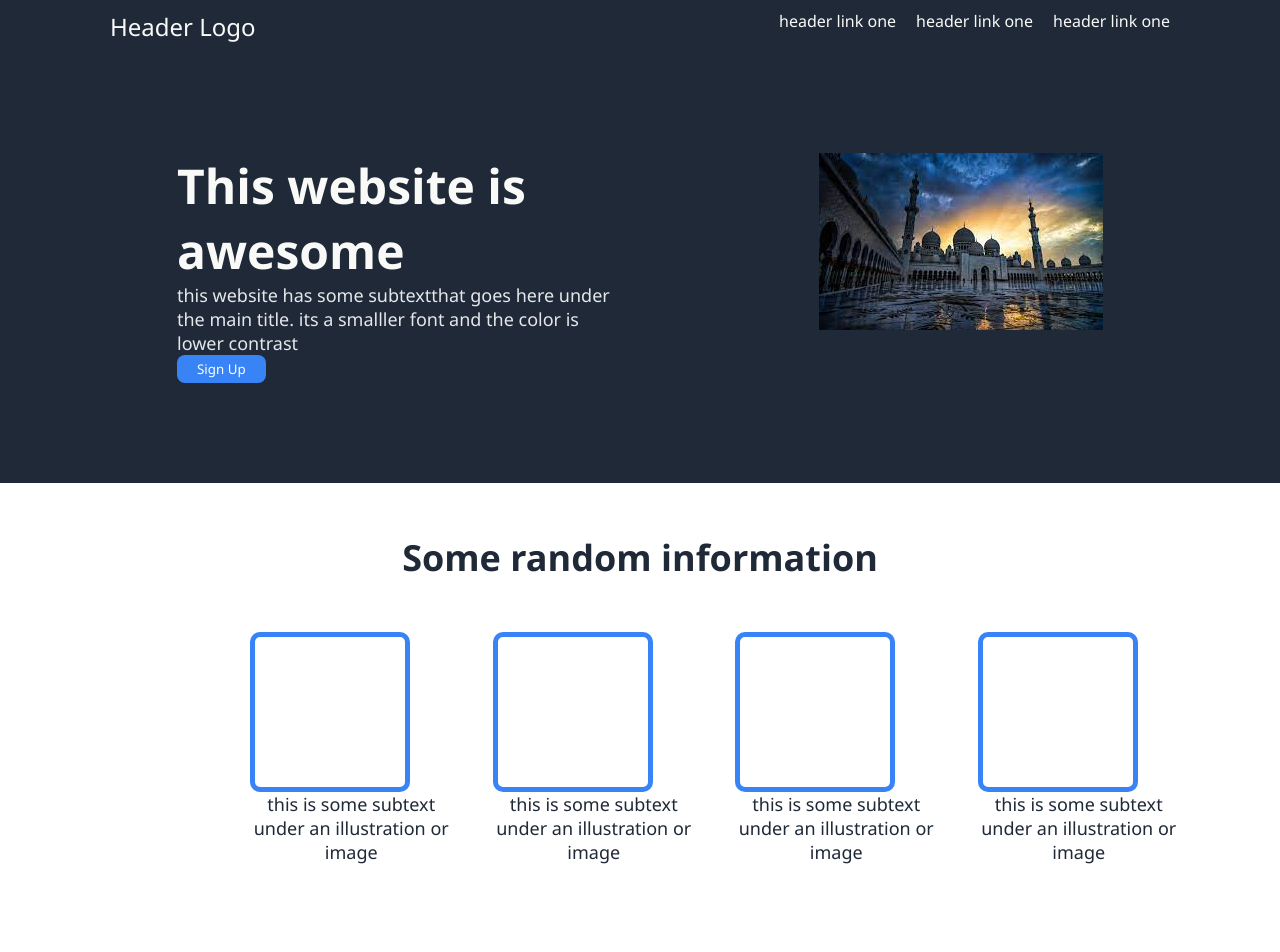
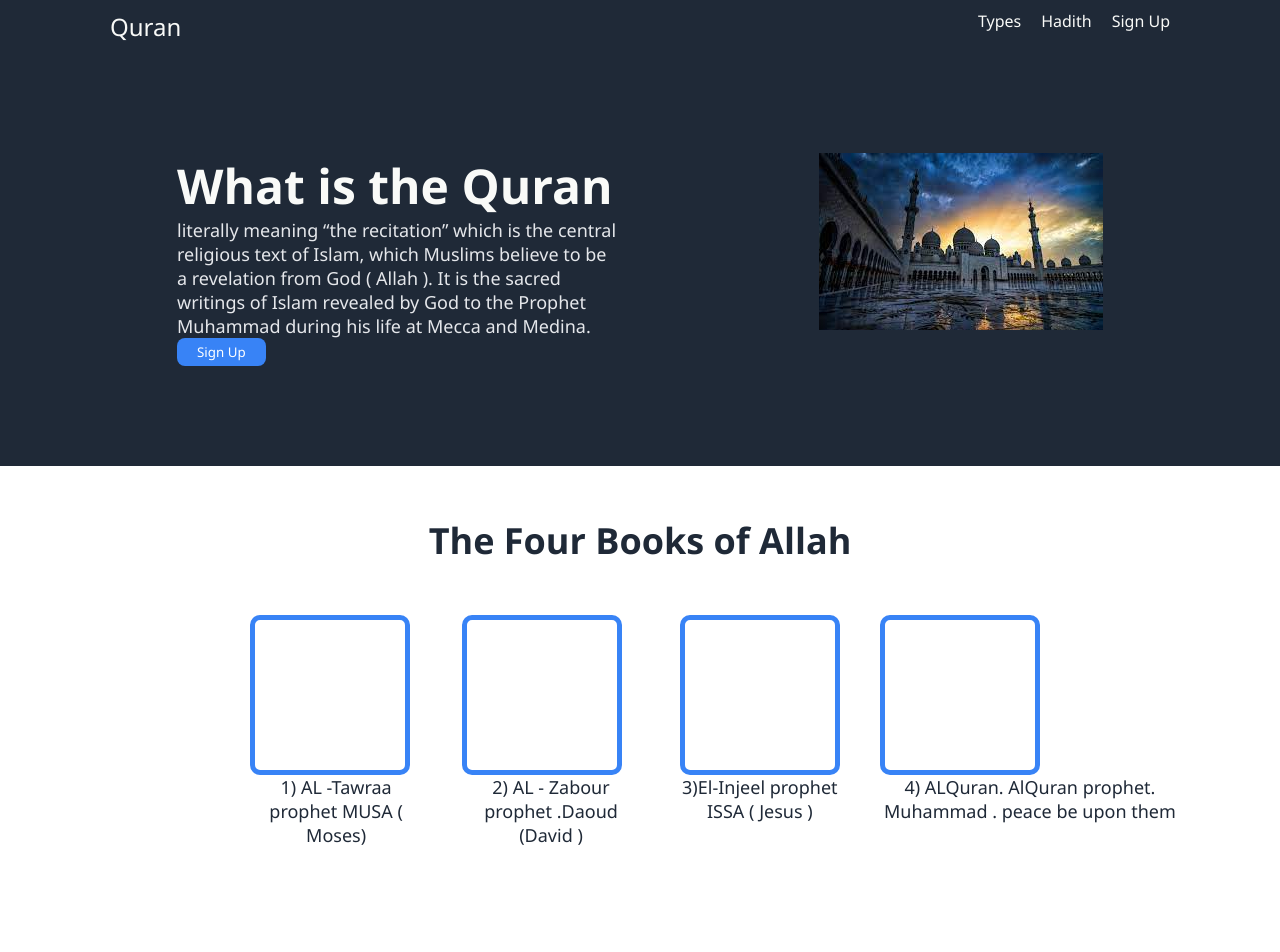
Before and after one commit to Ganja0003/top-landing-page, a plain HTML site: page index.html in a window 1280 px wide. Shown: the top 952 px of the page. Drawn offline with Linux system fonts and the light colour scheme.

Commit message:
i have finished this project after working all day on it Alhamdullilah im happy with the result i updated to the best of my abillities i couldnt add the pictures in the box but i will come back to it insha ALLAH

```diff
--- a/index.html
+++ b/index.html
@@ -11,12 +11,12 @@
 
         <div class="headertop">
 
-            <p class="headerlogo"> Header Logo</p>
+            <p class="headerlogo"> Quran</p>
 
             <ul>
-            <li><a href="">header link one</a></li>
-            <li><a href="">header link one</a></li>
-            <li><a href="">header link one</a></li>
+            <li><a href="#types">Types</a></li>
+            <li><a href="#hadith">Hadith</a></li>
+            <li><a href="#signup">Sign Up</a></li>
         </ul>
         </div>
 
@@ -24,9 +24,9 @@
 
             <div class="hbleft">
 
-              <h1 class="title">This website is awesome</h1>
-              <p class="titlesub">this website has some subtextthat goes here under the
-                main title. its a smalller font and the color is lower contrast
+              <h1 class="title">What is the Quran</h1>
+              <p class="titlesub">
+                literally meaning “the recitation” which is the central religious text of Islam, which Muslims believe to be a revelation from God ( Allah ). It is the sacred writings of Islam revealed by God to the Prophet Muhammad during his life at Mecca and Medina.
               </p>
               <button type="button" class="button1">Sign Up</button>
             </div>
@@ -36,39 +36,42 @@
         </div>
     </div>
 
-    <div class="section2">
-        <div class="h2">Some random information</div>
+    <div class="section2" id="types">
+        <div class="h2">The Four Books of Allah</div>
         <div class="boxes">
          <div>
-            <div class="square"></div>
-            <span>this is some subtext under an illustration or image</span>
+
+            <div class="square">
+            </div>
+            <span>1) AL -Tawraa prophet MUSA ( Moses)</span>
          </div>
          <div>
             <div class="square"></div>
-            <span>this is some subtext under an illustration or image</span>
+            <span>2) AL - Zabour prophet .Daoud (David )</span>
          </div>
          <div>
             <div class="square"></div>
-            <span>this is some subtext under an illustration or image</span>
+            <span>3)El-Injeel prophet ISSA ( Jesus )</span>
          </div>
          <div>
             <div class="square"></div>
-            <span>this is some subtext under an illustration or image</span>
+            <span>4) ALQuran. AlQuran prophet. Muhammad .
+                peace be upon them</span>
          </div>
         </div>
     </div>
 
-    <div class="section3">
-        <p class="quote">This is an inspiring quote,or testimonial from a costumer. maybe its jus filling up space,or maybe peoplewill actually read it. Who knows? All I know is that it looks nice.
+    <div class="section3" id="hadith">
+        <p class="quote">`Uthman ibn `Affan (may Allah be pleased with him) narrated that the Prophet (peace and blessings be upon him) said: “The best among you [Muslims] are those who learn the Qur’an and teach it.”
         </p>
-        <span class="quoteauthor">-Ganja Roble</span>
+        <span class="quoteauthor">-(Al-Bukhari)</span>
     </div>
 
-    <div class="section4">
+    <div class="section4" id="signup">
         <div class="banner">
             <div class="left">
                 <div class="btitle">Call to action! its time</div>
-                <p class="btext">Sign up for our pruduct by clicking that button right over there!</p>
+                <p class="btext">Sign up for our quran class by clicking the sign up button!</p>
             </div>
             <div class="bright">
                 <button type="button" class="button2">Sign up</button>
```
Also changed, not shown: injil.jpeg (added), quran.jpeg (added), torah.jpeg (added), zabur.jpeg (added).
